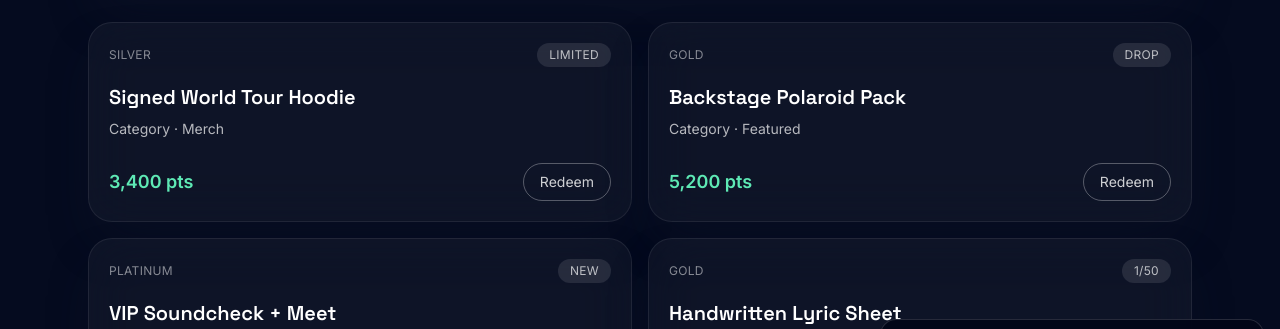
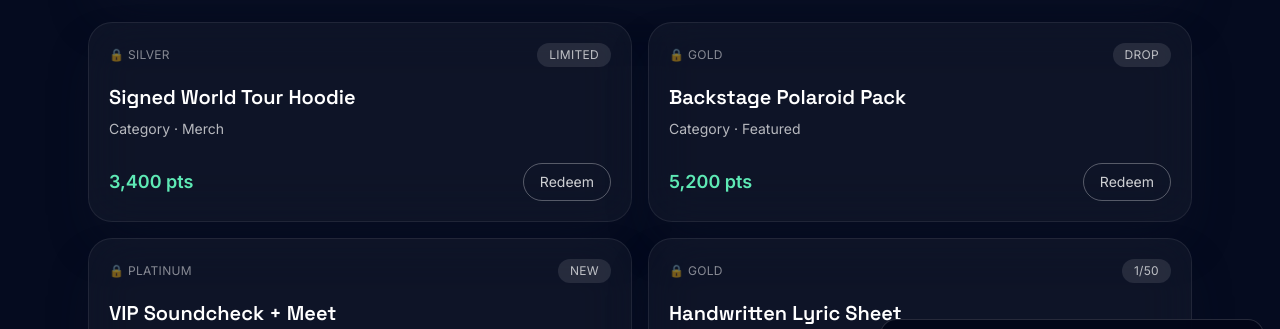
Before and after one commit to KevinJonasSr/brand-engage-pro, a Next.js app in the folder frontend/: page /marketplace in a window 1280 px wide. Shown: the part 333-662 px from the top of the page. Built offline with nearby package versions, Linux system fonts and the light colour scheme; no server answers; the database is empty.

Commit message:
feat(marketplace): lock icon on tier-gated items (M-8 partial)

```diff
--- a/frontend/app/marketplace/page.tsx
+++ b/frontend/app/marketplace/page.tsx
@@ -81,7 +81,7 @@ export default async function MarketplacePage() {
             {products.map((item) => (
               <div key={item.slug} className="glass-card p-5">
                 <div className="flex items-center justify-between text-xs uppercase tracking-wide text-white/50">
-                  <span>{item.tier}</span>
+                  <span>{item.tier !== "Bronze" && item.tier !== "All tiers" && "🔒 "}{item.tier}</span>
                   <span className="rounded-full bg-white/10 px-3 py-1 text-white/70">{item.badge}</span>
                 </div>
                 <h3 className="mt-4 text-xl font-semibold" style={{ fontFamily: "var(--font-display)" }}>
```
